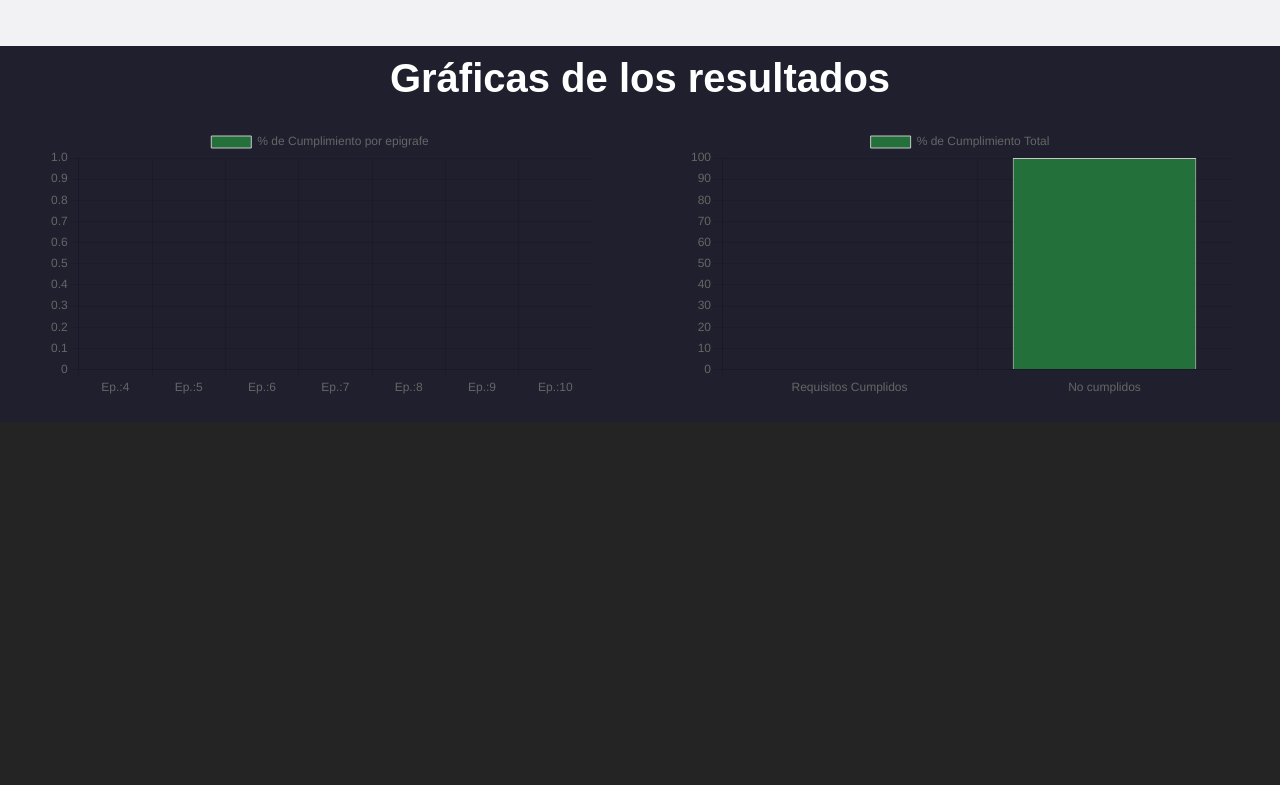
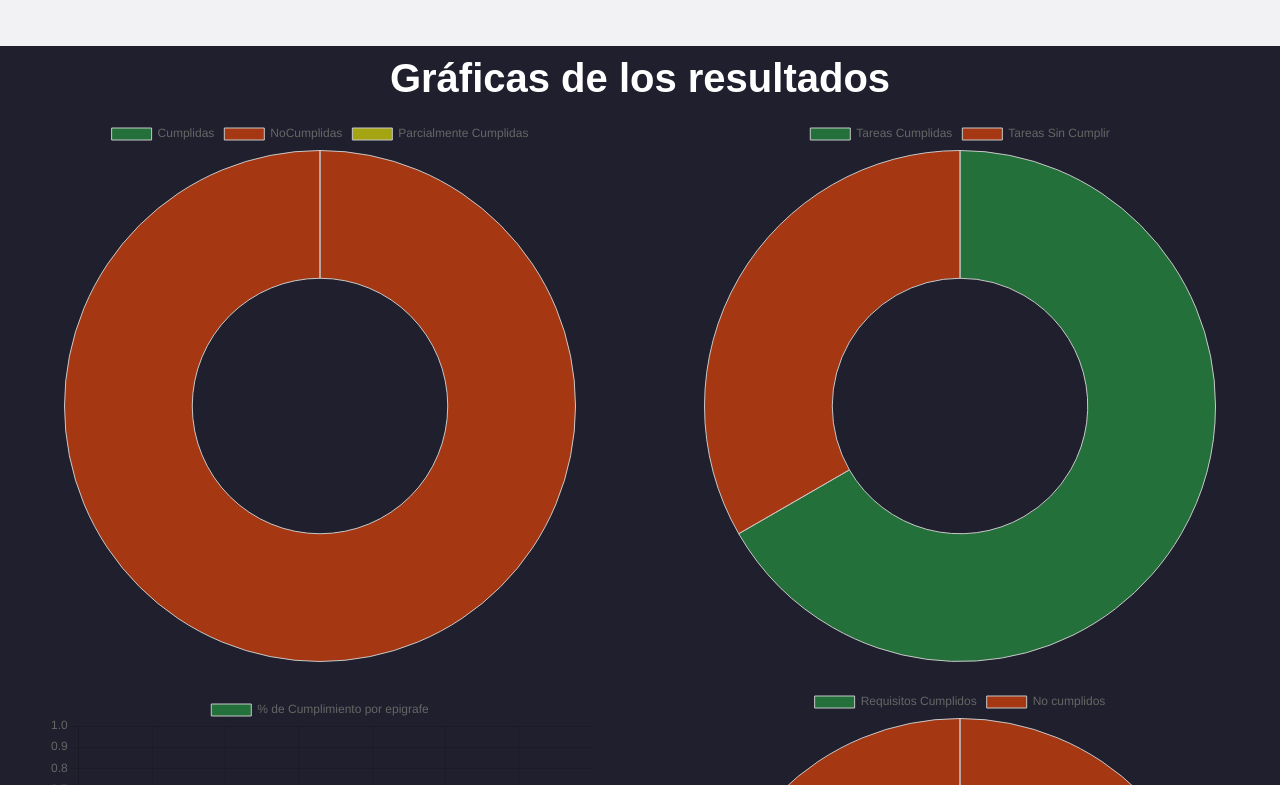
Before and after one commit to julioayalalopez89/vite-project-git, a React (Vite) app: page / in a window 1280 px wide. Shown: the part 10575-11360 px from the top of the page. Before the commit the page ends 10997 px from the top, so only its background shows below. Built offline with nearby package versions, Linux system fonts and the light colour scheme.

Commit message:
ultimo grafica

```diff
--- a/src/App.jsx
+++ b/src/App.jsx
@@ -692,11 +692,38 @@ console.log("cumplidas",cumplidas);
             </div>
     <div className="row">
 
+    <div className="col-lg-6 pb-4 p-2y px-lg-5">
+<div >
+<ChartComponent
+           type = "doughnut"
+           labels={["Cumplidas", "NoCumplidas", "Parcialmente Cumplidas"]}
+           dataLabel="% de Respuestas dadas"
+           data = {[cumplidas.reduce((acum,current)=>acum+current,0),incumplidas.reduce((acum,current)=>acum+current,0),parcumplidas.reduce((acum,current)=>acum+current,0),]}
+           backgroundColor = {['rgba(40, 167, 69, 0.6)', 'rgba(255, 72, 0, 0.6)','rgba(255, 255, 0, 0.6)']}
+           borderColor = "rgba(200, 200, 200, 1)"
+           />
+    </div>
+</div>
+
+
+<div className="col-lg-6 pb-4 p-2y px-lg-5">
+<div id="grafica3">
+<ChartComponent
+           type = "doughnut"
+           labels={["Tareas Cumplidas", "Tareas Sin Cumplir", ]}
+           dataLabel="% de Respuestas dadas"
+           data = {[taskss.reduce((acum,current)=>current.estado=="c"?acum+1:acum,0),taskss.reduce((acum,current)=>current.estado=="nc"?acum+1:acum,0)]}
+           backgroundColor = {['rgba(40, 167, 69, 0.6)','rgba(255, 72, 0, 0.6)']}
+           borderColor = "rgba(200, 200, 200, 1)"
+           />
+    </div>
+</div>
+
+
+
     <div className="col-lg-6 pb-4 py-2 px-lg-5">
-
-            {console.log("labels")}
-            {console.log(totales.map( (num,index)=>cumplidas[index]/totales[index]*100))}
-            <ChartComponent
+<div id="grafica1">
+<ChartComponent
             type = "bar"
             labels={epigrafes.map( (epigrafes,index)=>("Ep.:"+epigrafes.id))}
             dataLabel="% de Cumplimiento por epigrafe"
@@ -704,20 +731,30 @@ console.log("cumplidas",cumplidas);
             backgroundColor = "rgba(40, 167, 69, 0.6)"
             borderColor = "rgba(200, 200, 200, 1)"
             />
-             </div>
+</div>
+ </div>
 
-             <div className="col-lg-6 pb-4 py-2 px-lg-5">
-
-
-           <ChartComponent
-           type = "bar"
+<div className="col-lg-6 pb-4 p-2y px-lg-5">
+<div id="grafica2">
+<ChartComponent
+           type = "pie"
            labels={["Requisitos Cumplidos","No cumplidos"]}
            dataLabel="% de Cumplimiento Total"
            data = {[cumplidas.reduce((acum,current)=>acum+current,0)/totales.reduce((acum,current)=>acum+current,0)*100,(totales.reduce((acum,current)=>acum+current,0)-cumplidas.reduce((acum,current)=>acum+current,0))/totales.reduce((acum,current)=>acum+current,0)*100]}
-           backgroundColor = "rgba(40, 167, 69, 0.6)"
+           backgroundColor = {['rgba(40, 167, 69, 0.6)','rgba(255, 72, 0, 0.6)']}
            borderColor = "rgba(200, 200, 200, 1)"
            />
-            </div>
+    </div>
+</div>
+
+
+
+
+
+
+
+
+
 
 
             </div></div>
```
Also changed, not shown: src/App.css (line endings or trailing spaces).
